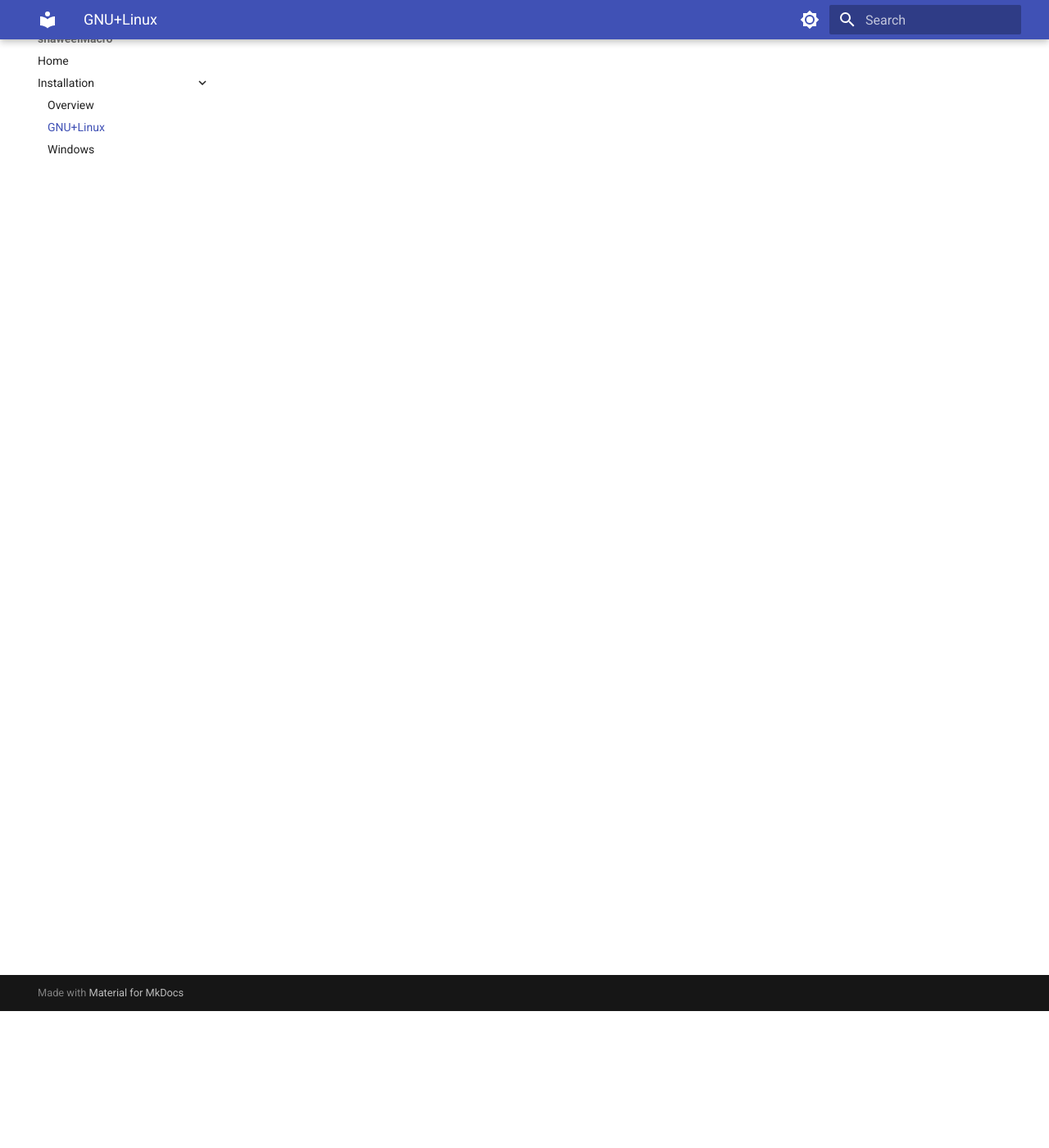
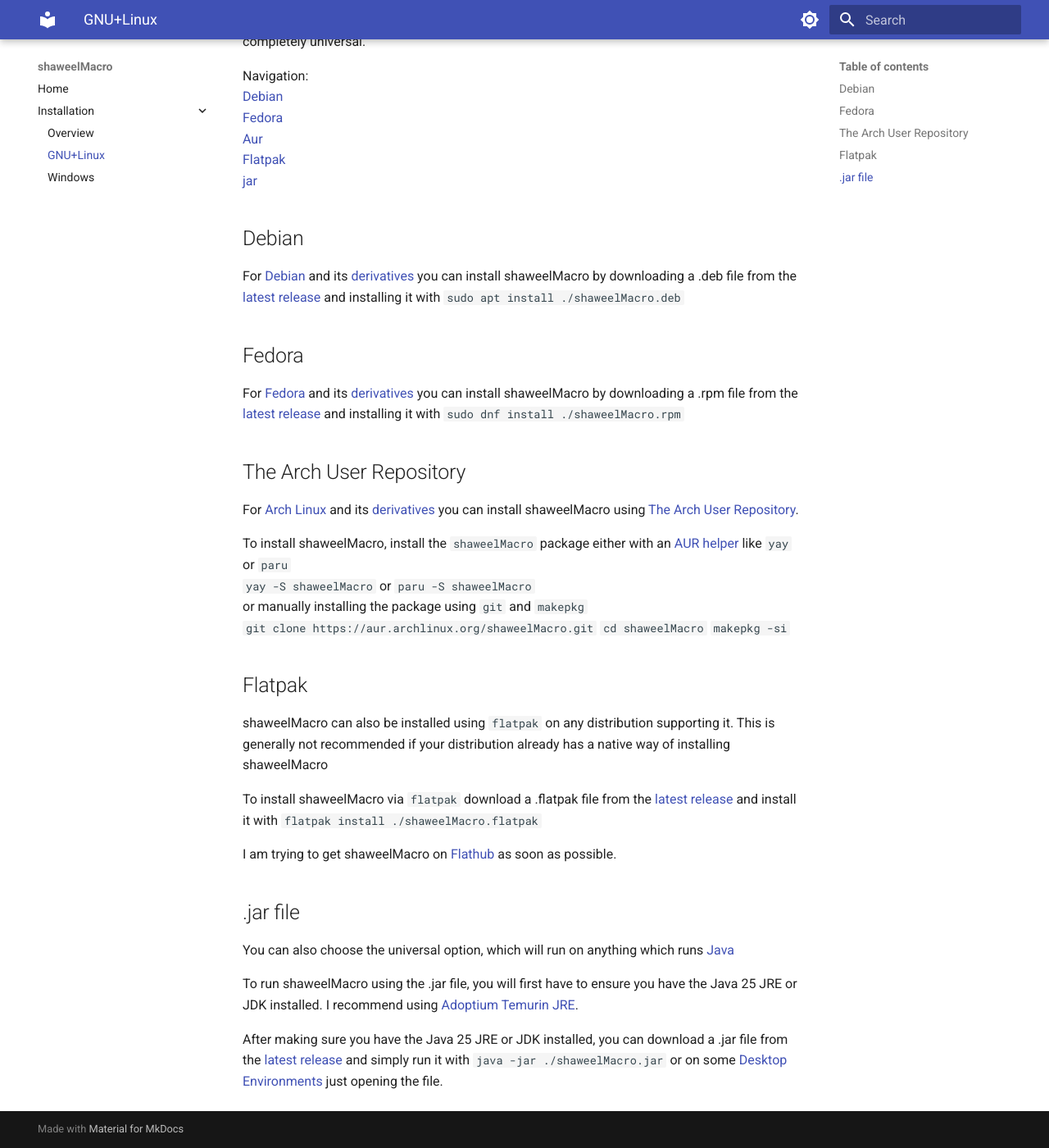
Before and after one commit to shaweel/shaweelMacroDocumentation, an MkDocs documentation site: the page built from docs/installation/linux.md, in a window 1280 px wide and 1400 px high, scrolled down 167 px. Shown: the whole window at 82% size. Built offline with MkDocs 1.6.1 and Material for MkDocs 9.7.7, drawn with Linux system fonts in a browser that asks for light colours.

Commit message:
Add installation instructions for GNU+Linux

```diff
--- a/docs/installation/linux.md
+++ b/docs/installation/linux.md
@@ -1,2 +1,38 @@
 # Installation on GNU+Linux
-placeholder
+There are multiple ways to install shaweelMacro on [GNU+Linux](https://kernel.org). Ranging from distro-specific to completely universal.
+
+Navigation:
+[Debian](#debian)
+[Fedora](#fedora)
+[Aur](#the-arch-user-repository)
+[Flatpak](#flatpak)
+[jar](#jar-file)
+## Debian
+For [Debian](https://www.debian.org) and its [derivatives](https://www.debian.org/derivatives/) you can install shaweelMacro by downloading a .deb file from the [latest release](github.com/shaweel/shaweelMacro/releases/latest) and installing it with `sudo apt install ./shaweelMacro.deb`
+
+## Fedora
+For [Fedora](https://fedoraproject.org) and its [derivatives](https://fedoraproject.org/wiki/Derived_distributions) you can install shaweelMacro by downloading a .rpm file from the [latest release](github.com/shaweel/shaweelMacro/releases/latest) and installing it with `sudo dnf install ./shaweelMacro.rpm`
+
+## The Arch User Repository
+For [Arch Linux](https://archlinux.org) and its [derivatives](https://wiki.archlinux.org/title/Arch-based_distributions) you can install shaweelMacro using [The Arch User Repository](https://aur.archlinux.org).
+
+To install shaweelMacro, install the `shaweelMacro` package either with an [AUR helper](https://wiki.archlinux.org/title/AUR_helpers) like `yay` or `paru`
+`yay -S shaweelMacro` or  `paru -S shaweelMacro`
+or manually installing the package using `git` and `makepkg`
+`git clone https://aur.archlinux.org/shaweelMacro.git`
+`cd shaweelMacro`
+`makepkg -si`
+
+## Flatpak
+shaweelMacro can also be installed using `flatpak` on any distribution supporting it. This is generally not recommended if your distribution already has a native way of installing shaweelMacro
+
+To install shaweelMacro via `flatpak` download a .flatpak file from the [latest release](github.com/shaweel/shaweelMacro/releases/latest) and install it with `flatpak install ./shaweelMacro.flatpak`
+
+I am trying to get shaweelMacro on [Flathub](https://flathub.org/) as soon as possible.
+
+## .jar file
+You can also choose the universal option, which will run on anything which runs [Java](https://www.java.com/)
+
+To run shaweelMacro using the .jar file, you will first have to ensure you have the Java 25 JRE or JDK installed. I recommend using [Adoptium Temurin JRE](https://adoptium.net/temurin/releases).
+
+After making sure you have the Java 25 JRE or JDK installed, you can download a .jar file from the [latest release](github.com/shaweel/shaweelMacro/releases/latest) and simply run it with `java -jar ./shaweelMacro.jar` or on some [Desktop Environments](https://en.wikipedia.org/wiki/Desktop_environment) just opening the file.
```
Also changed, not shown: docs/index.md (+1 -1 lines), docs/installation/index.md (+3 -5 lines).
